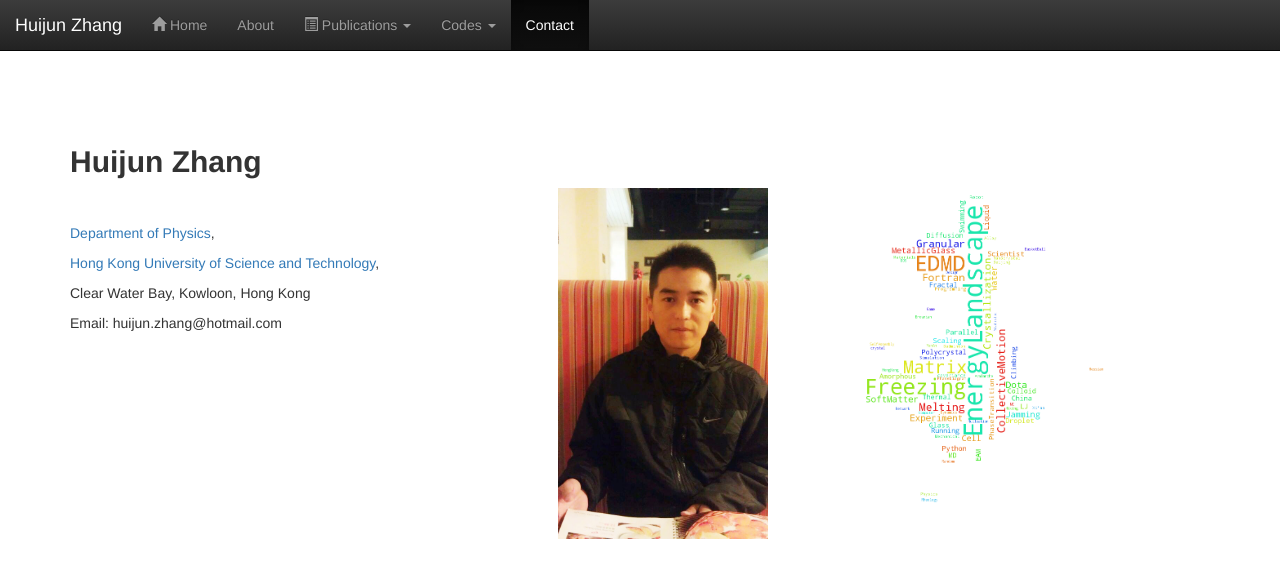
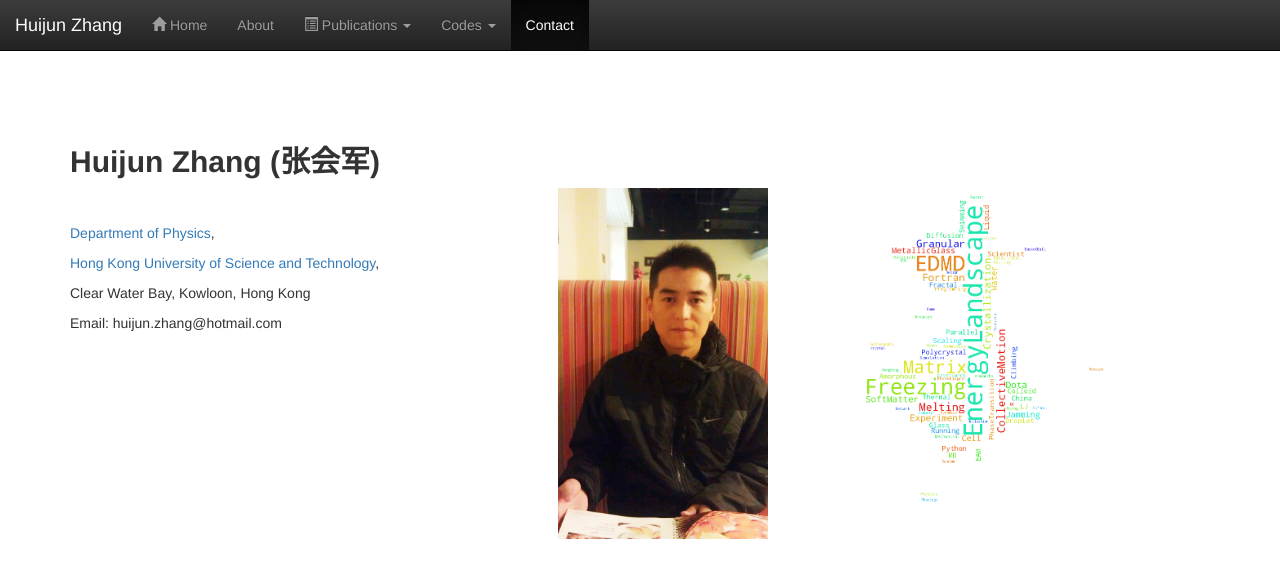
Before and after one commit to huijun-zhang/huijun-zhang.github.io, a plain HTML site: page contact.html in a window 1280 px wide. Shown: the top 578 px of the page. Drawn offline with nearby package versions, Linux system fonts and the light colour scheme.

```diff
--- a/contact.html
+++ b/contact.html
@@ -73,7 +73,7 @@
 </nav>
 
 <div class="container" style="padding-top: 75px;">
-<h2 style="font-weight:bold;">Huijun Zhang</h2>
+<h2 style="font-weight:bold;">Huijun Zhang (张会军)</h2>
  <div class="row">
     <div class="col-sm-5" style="padding-top: 35px;padding-bottom: 1035px;">
       <p><a href="http://physics.ust.hk/">Department of Physics</a>,</p>
```
